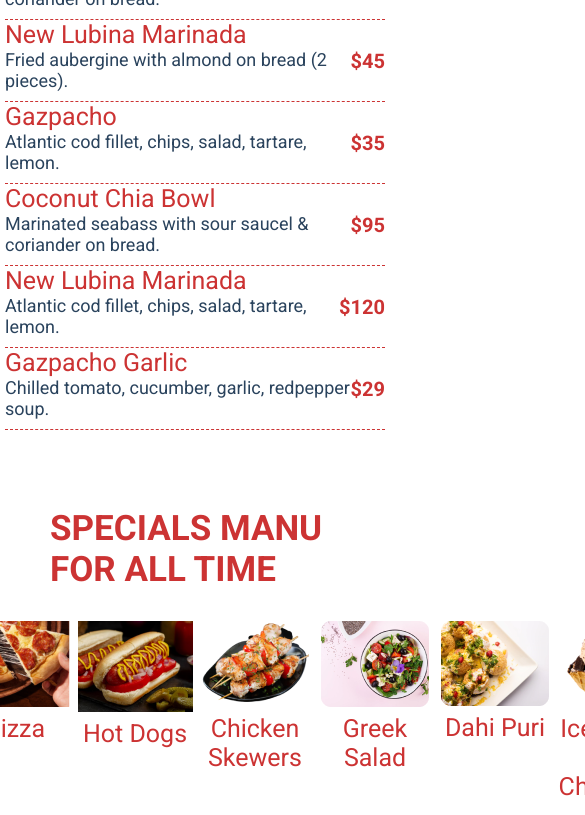
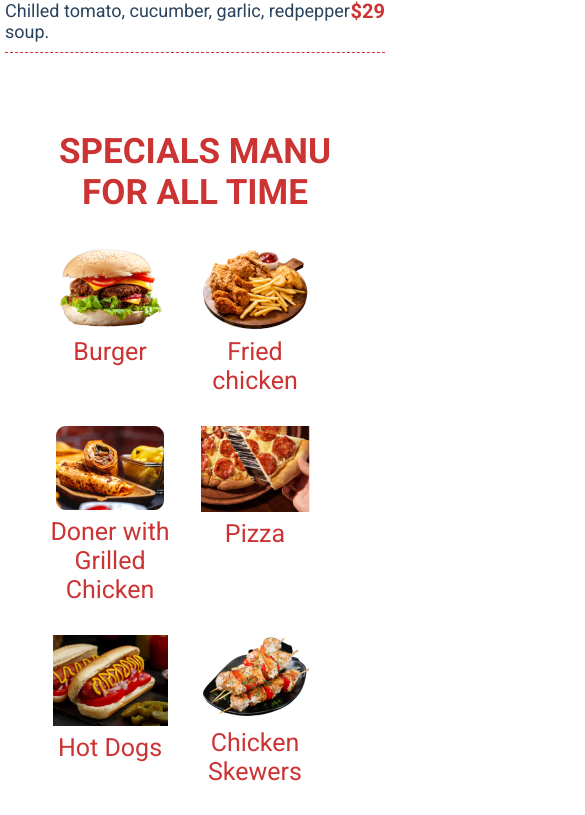
Before and after one commit to g1org11/crave_cart, a React (Vite) app: page / in a window 390 px wide. Shown: the part 2480-3295 px from the top of the page, 585 px wide, since content can reach past the window. Built offline with nearby package versions, Linux system fonts and the light colour scheme.

Commit message:
add responsive to special manu component

```diff
--- a/src/components/interface.ts
+++ b/src/components/interface.ts
@@ -5,8 +5,12 @@ export interface IconProps extends FontAwesomeIconProps {
 }
 
 export interface CardProps {
-  // img: any;
   meal: string;
   ingredients: string;
   price: string;
 }
+
+export interface SpecialManuCardsProps {
+  img: string;
+  text: string;
+}
--- a/src/components/mian-page-components/SpecialManu.tsx
+++ b/src/components/mian-page-components/SpecialManu.tsx
@@ -40,6 +40,7 @@ const Container = styled.div`
   display: flex;
   align-items: center;
   flex-direction: column;
+  text-align: center;
   padding: 0 100px;
   margin-top: 70px;
   @media (max-width: 795px) {
@@ -55,7 +56,21 @@ const Container = styled.div`
 `;
 
 const CardsWrapper = styled.div`
-  display: flex;
+  width: 100%;
+  display: grid;
+  grid-template-columns: repeat(6, 1fr);
+  justify-content: center;
   align-items: top;
-  justify-content: space-between;
+  @media (max-width: 1000px) {
+    grid-template-columns: repeat(5, 1fr);
+  }
+  @media (max-width: 750px) {
+    grid-template-columns: repeat(4, 1fr);
+  }
+  @media (max-width: 500px) {
+    grid-template-columns: repeat(3, 1fr);
+  }
+  @media (max-width: 400px) {
+    grid-template-columns: repeat(2, 1fr);
+  }
 `;
--- a/src/components/mian-page-components/SpecialManuCards.tsx
+++ b/src/components/mian-page-components/SpecialManuCards.tsx
@@ -1,6 +1,7 @@
 import React from "react";
 import styled from "styled-components";
 import { defaultTheme } from "../../defaultTheme";
+// import { SpecialManuCardsProps } from "../interface";
 
 interface SpecialManuCardsProps {
   img: string;
@@ -24,7 +25,6 @@ const CardsContainer = styled.div`
   width: 100%;
   display: flex;
   align-items: top;
-  justify-content: space-between;
   margin-top: 31px;
   text-align: center;
   p {
```
